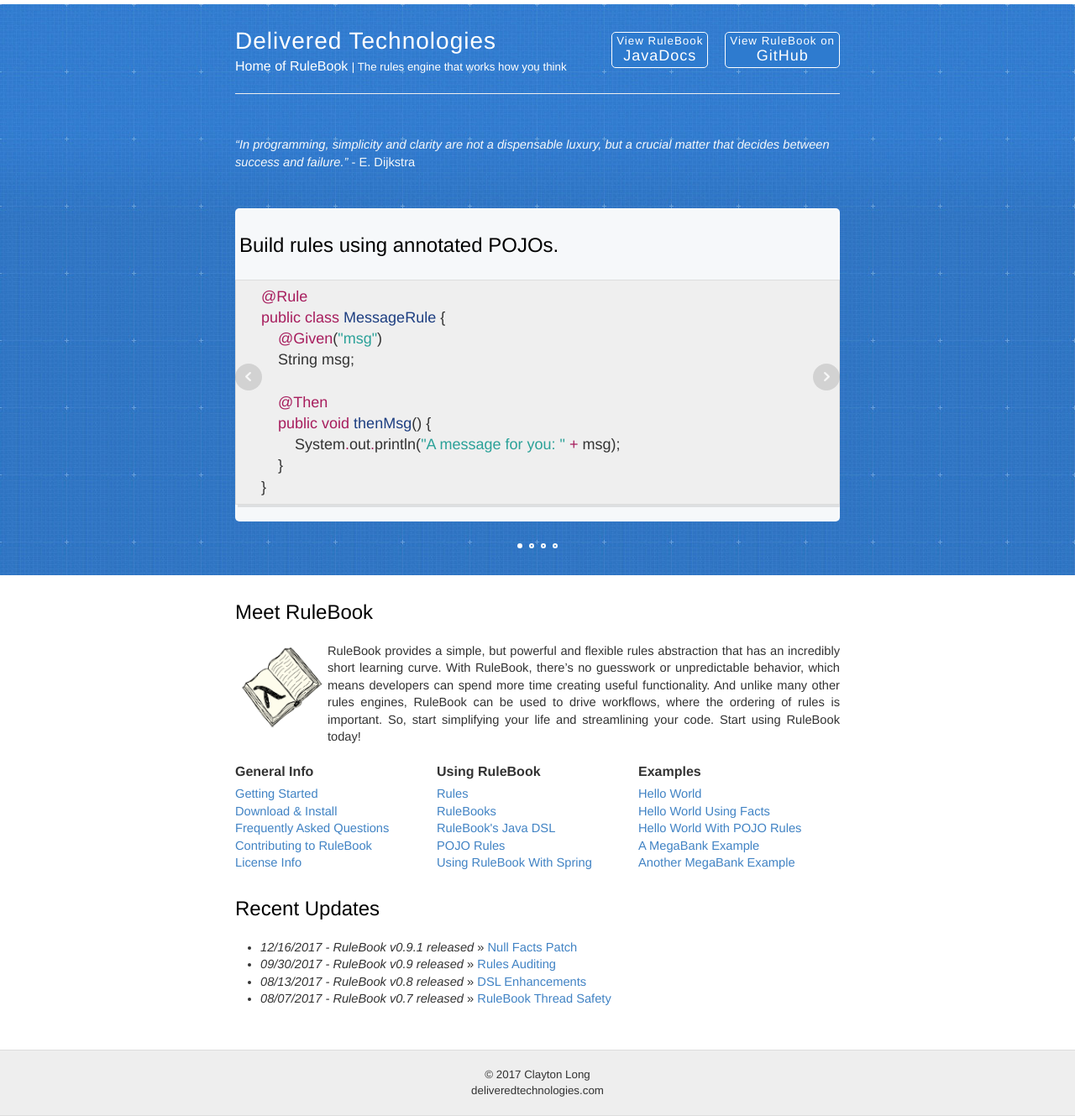
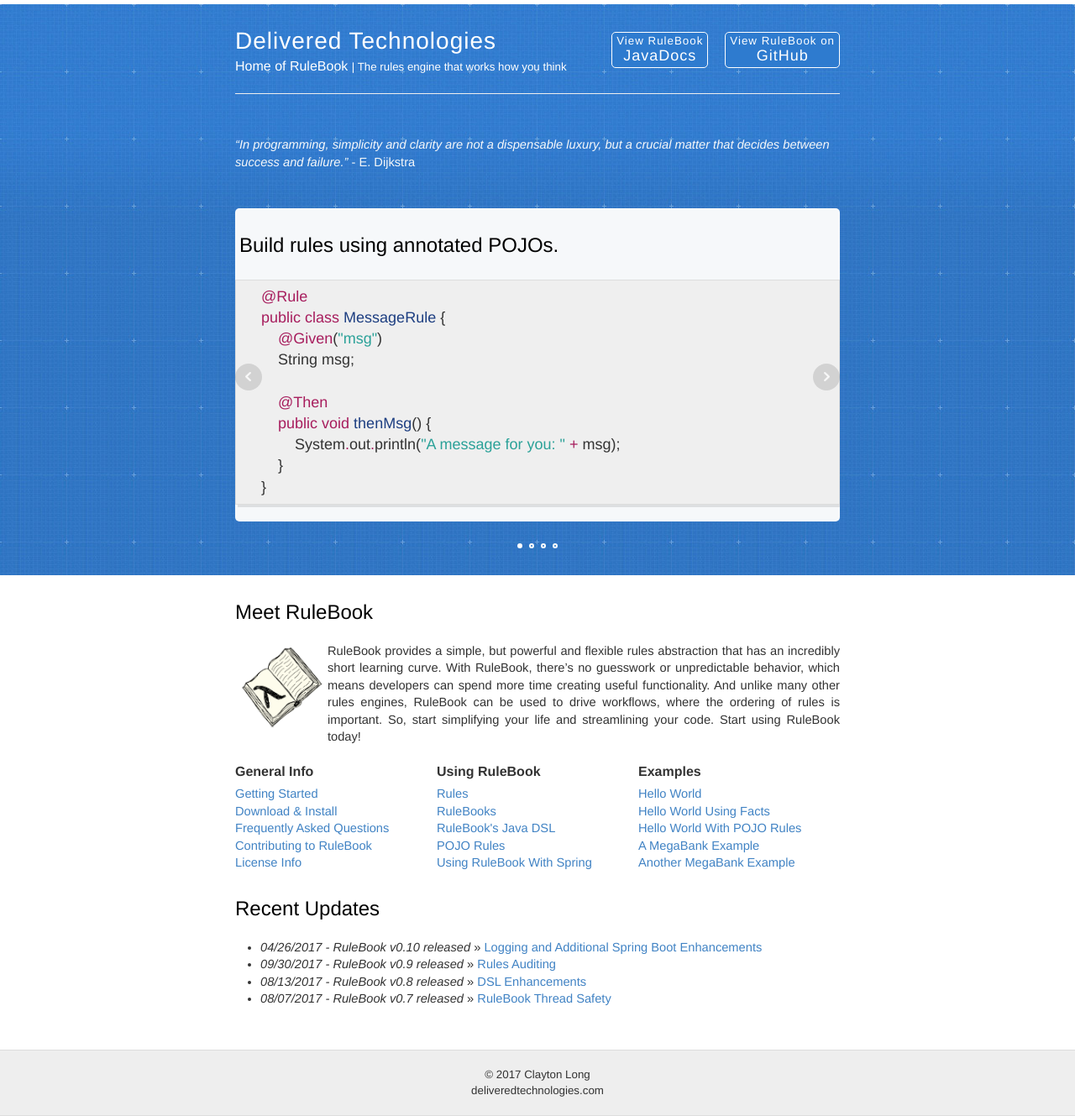
Before and after one commit to deliveredtechnologies/deliveredtechnologies.github.io, a Jekyll site: the page built from index.html, in a window 1280 px wide. Shown: the whole page at 84% size. Built offline with Jekyll 4.4.1, drawn with Linux system fonts in a browser that asks for light colours; nearby versions of some CDN libraries.

Commit message:
v0.10 Release

```diff
--- a/_layouts/default.html
+++ b/_layouts/default.html
@@ -141,7 +141,7 @@
         </table>
         <h2>Recent Updates</h2>
         <ul>
-            <li><i>12/16/2017 - RuleBook v0.9.1 released</i> » <a href="https://github.com/rulebook-rules/rulebook/releases/tag/v0.9.1">Null Facts Patch</a></li>
+            <li><i>04/26/2017 - RuleBook v0.10 released</i> » <a href="https://github.com/rulebook-rules/rulebook/releases/tag/v0.10">Logging and Additional Spring Boot Enhancements</a></li>
             <li><i>09/30/2017 - RuleBook v0.9 released</i> » <a href="https://github.com/rulebook-rules/rulebook/releases/tag/v0.9">Rules Auditing</a></li>
             <li><i>08/13/2017 - RuleBook v0.8 released</i> » <a href="https://github.com/rulebook-rules/rulebook/releases/tag/v0.8">DSL Enhancements</a></li>
             <li><i>08/07/2017 - RuleBook v0.7 released</i> » <a href="https://github.com/rulebook-rules/rulebook/releases/tag/v0.7">RuleBook Thread Safety</a></li>
```
